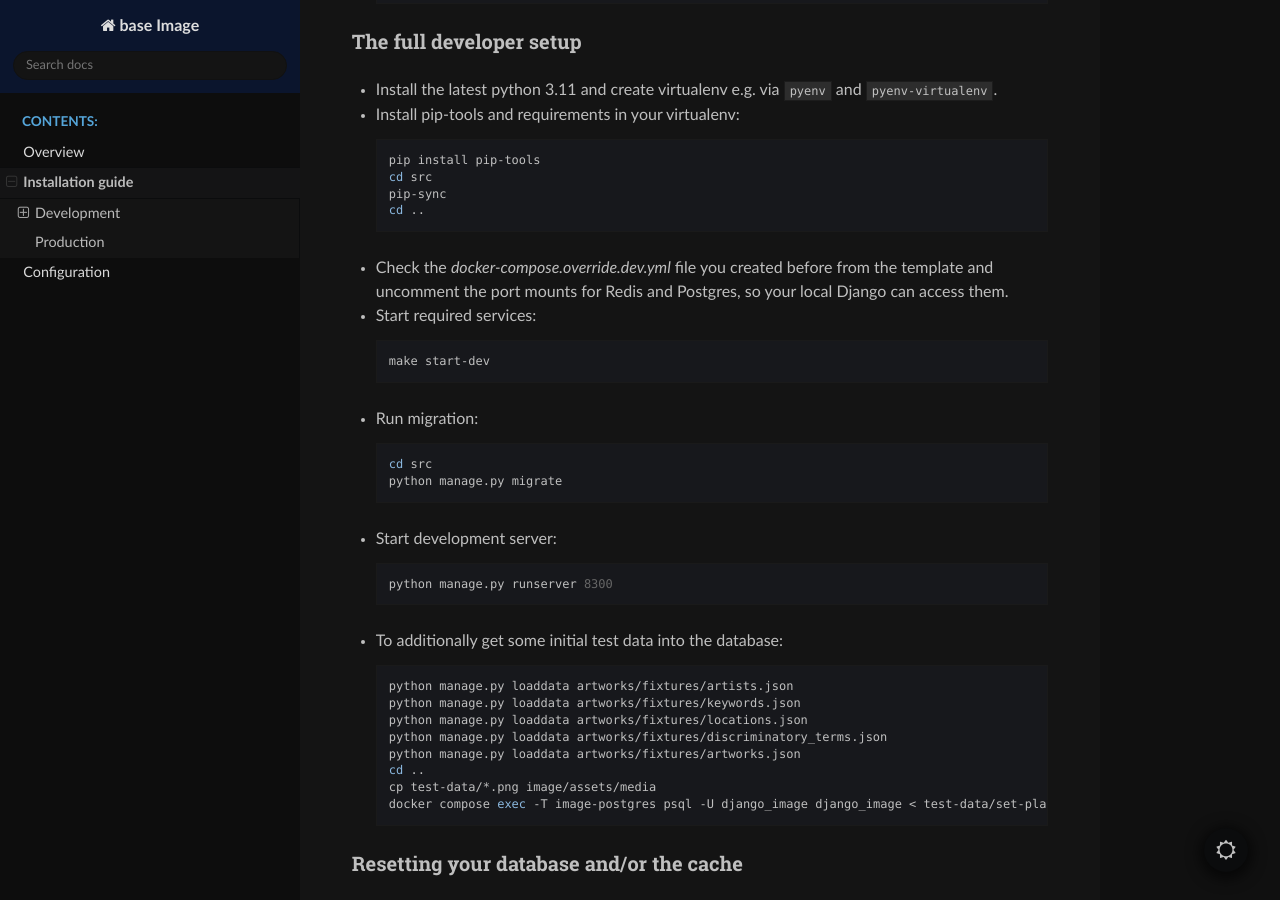
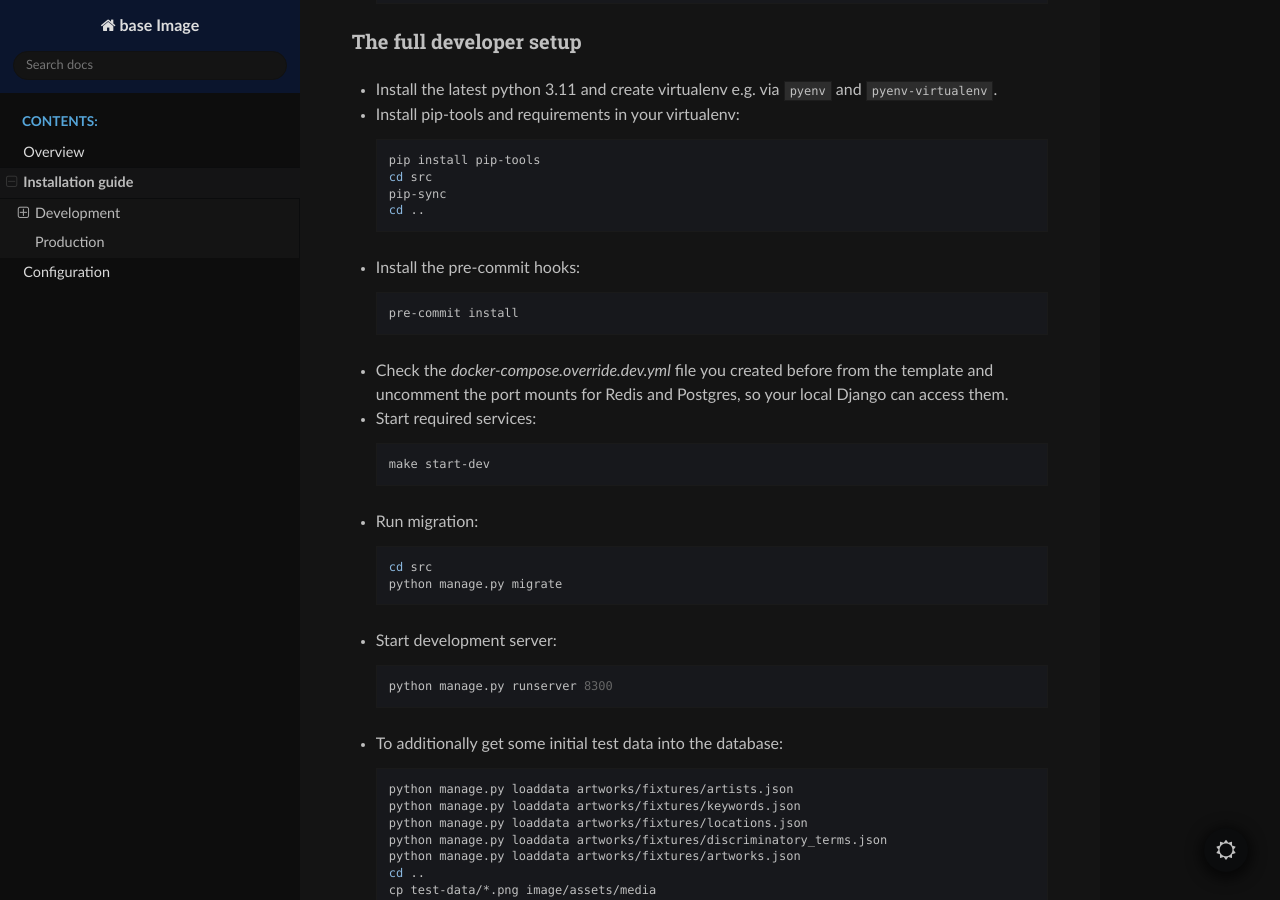
Before and after one commit to base-angewandte/image-backend, a Sphinx documentation site: the page built from docs/install.md, in a window 1280 px wide and 900 px high, scrolled down 1377 px. Built offline with Sphinx 7.4.7 and the Read the Docs theme 2.0.0, drawn with Linux system fonts in a browser that asks for light colours.

Commit message:
chore: Add installation guideline to install pre-commit hooks

````diff
--- a/docs/install.md
+++ b/docs/install.md
@@ -79,6 +79,12 @@ subsections.
   cd src
   pip-sync
   cd ..
+  ```
+
+- Install the pre-commit hooks:
+
+  ```bash
+  pre-commit install
   ```
 
 - Check the _docker-compose.override.dev.yml_ file you created before from the template
````
